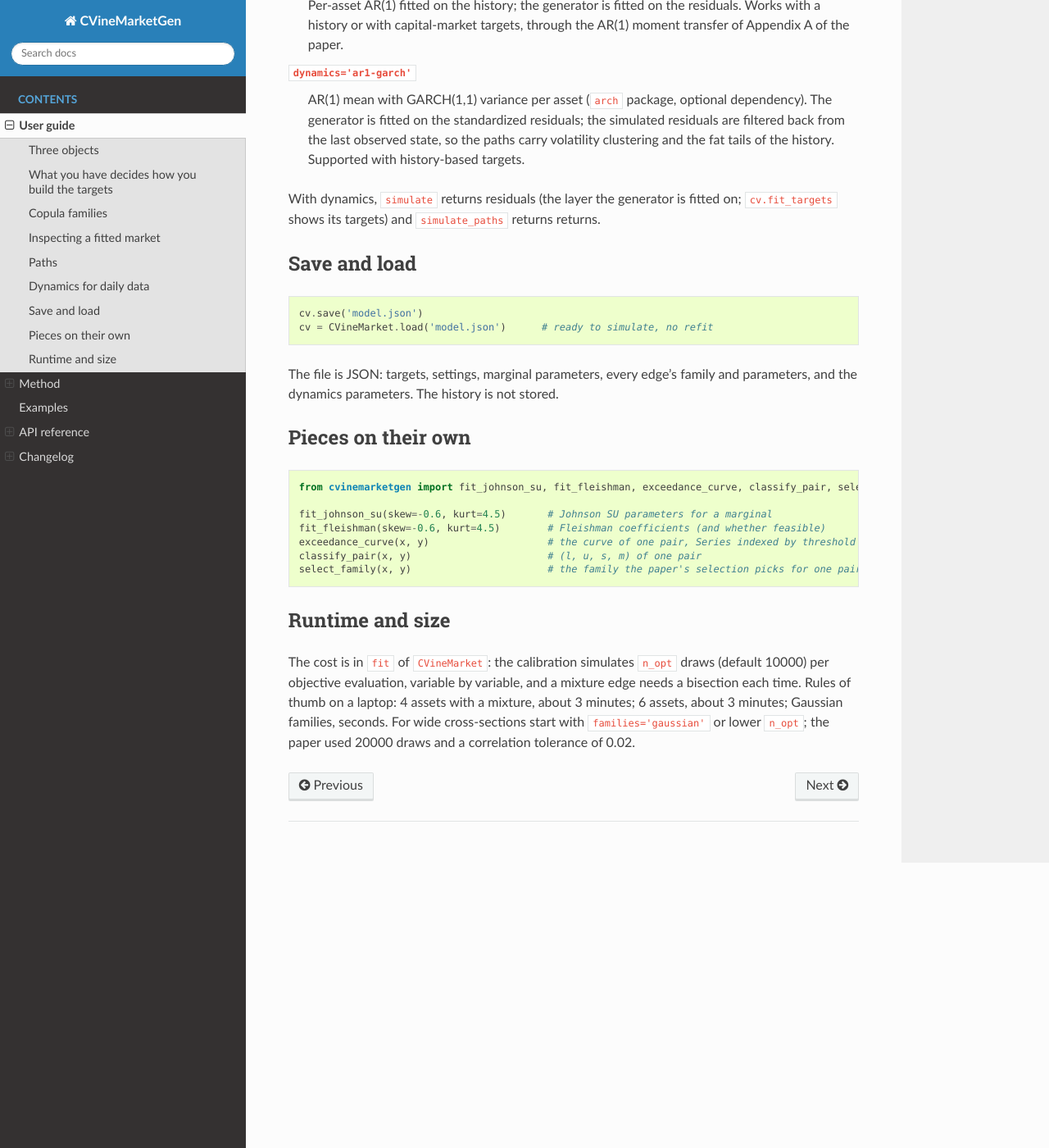
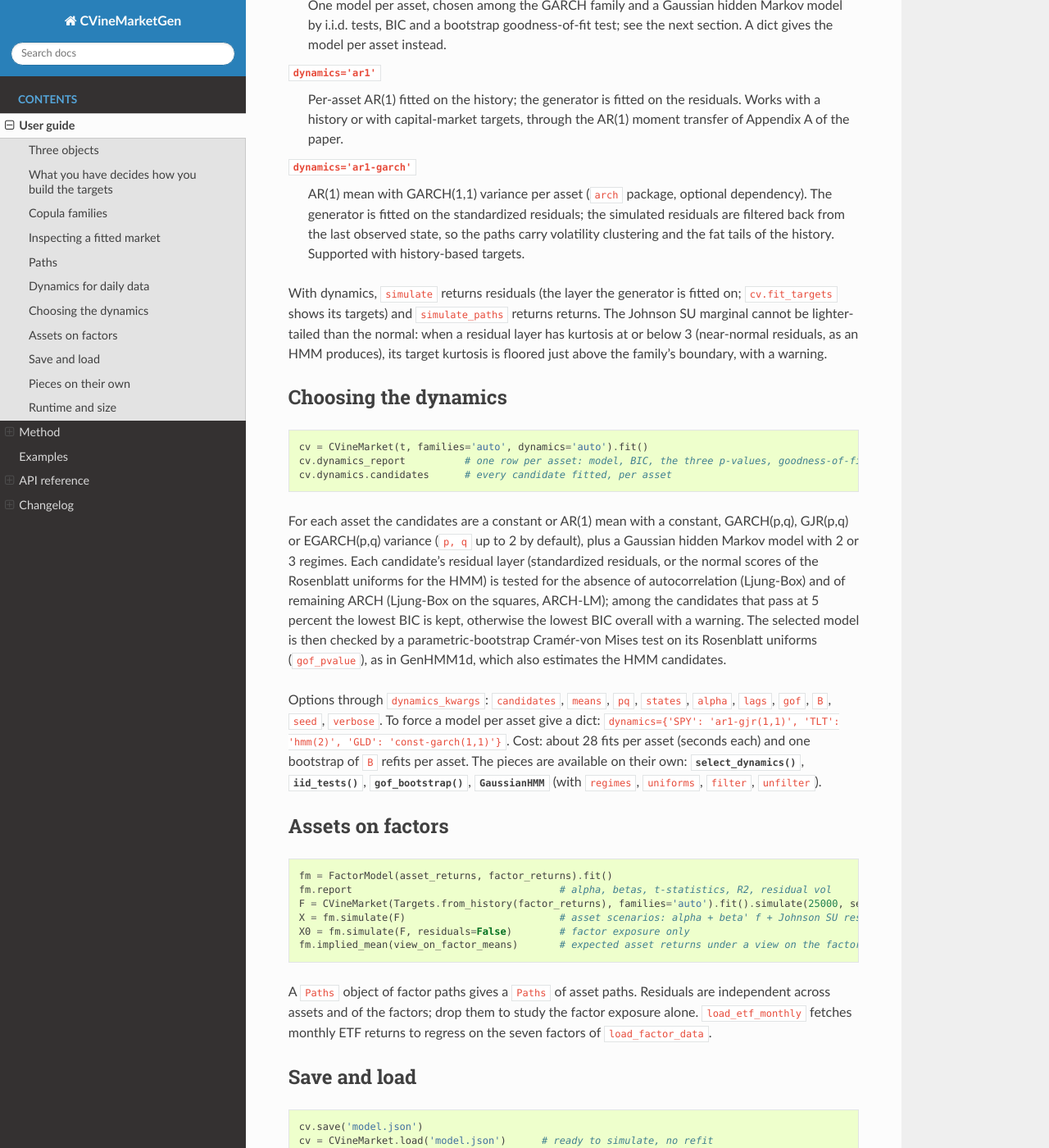
Before and after one commit to mamadouyamar/CVineMarketGen, a Sphinx documentation site: the page built from docs/userguide.rst, in a window 1280 px wide and 1400 px high, scrolled down 2847 px. Shown: the whole window at 82% size. Built offline with Sphinx 7.4.7 and the Read the Docs theme 3.1.0, drawn with Linux system fonts in a browser that asks for light colours; pages that are not in the unit, such as notebooks, are missing from menus; the version number is read from the project's files by our own code; some of the changed text lies outside the part shown.

Commit message:
Add files via upload

```diff
--- a/docs/examples.rst
+++ b/docs/examples.rst
@@ -15,3 +15,5 @@ badge.
    examples/05_ltcma_targeting
    examples/06_macro_factors
    examples/07_daily_paths_for_backtesting
+   examples/08_assets_on_macro_factors
+   examples/09_hmm_dynamics
--- a/docs/userguide.rst
+++ b/docs/userguide.rst
@@ -136,8 +136,13 @@ Dynamics for daily data
 .. code-block:: python
 
    t = Targets.from_history(daily_returns)
-   cv = CVineMarket(t, families='auto', dynamics='ar1-garch').fit()   # needs: pip install arch
+   cv = CVineMarket(t, families='auto', dynamics='auto').fit()        # needs: pip install arch
    P = cv.simulate_paths(1000, 252, seed=1)
+
+``dynamics='auto'``
+   One model per asset, chosen among the GARCH family and a Gaussian hidden
+   Markov model by i.i.d. tests, BIC and a bootstrap goodness-of-fit test; see
+   the next section. A dict gives the model per asset instead.
 
 ``dynamics='ar1'``
    Per-asset AR(1) fitted on the history; the generator is fitted on the
@@ -153,7 +158,59 @@ Dynamics for daily data
 
 With dynamics, ``simulate`` returns residuals (the layer the generator is
 fitted on; ``cv.fit_targets`` shows its targets) and ``simulate_paths``
-returns returns.
+returns returns. The Johnson SU marginal cannot be lighter-tailed than the
+normal: when a residual layer has kurtosis at or below 3 (near-normal
+residuals, as an HMM produces), its target kurtosis is floored just above the
+family's boundary, with a warning.
+
+Choosing the dynamics
+---------------------
+
+.. code-block:: python
+
+   cv = CVineMarket(t, families='auto', dynamics='auto').fit()
+   cv.dynamics_report          # one row per asset: model, BIC, the three p-values, goodness-of-fit p-value
+   cv.dynamics.candidates      # every candidate fitted, per asset
+
+For each asset the candidates are a constant or AR(1) mean with a constant,
+GARCH(p,q), GJR(p,q) or EGARCH(p,q) variance (``p, q`` up to 2 by default),
+plus a Gaussian hidden Markov model with 2 or 3 regimes. Each candidate's
+residual layer (standardized residuals, or the normal scores of the
+Rosenblatt uniforms for the HMM) is tested for the absence of autocorrelation
+(Ljung-Box) and of remaining ARCH (Ljung-Box on the squares, ARCH-LM); among
+the candidates that pass at 5 percent the lowest BIC is kept, otherwise the
+lowest BIC overall with a warning. The selected model is then checked by a
+parametric-bootstrap Cramér-von Mises test on its Rosenblatt uniforms
+(``gof_pvalue``), as in GenHMM1d, which also estimates the HMM candidates.
+
+Options through ``dynamics_kwargs``: ``candidates``, ``means``, ``pq``,
+``states``, ``alpha``, ``lags``, ``gof``, ``B``, ``seed``, ``verbose``. To
+force a model per asset give a dict:
+``dynamics={'SPY': 'ar1-gjr(1,1)', 'TLT': 'hmm(2)', 'GLD': 'const-garch(1,1)'}``.
+Cost: about 28 fits per asset (seconds each) and one bootstrap of ``B``
+refits per asset. The pieces are available on their own:
+:func:`~cvinemarketgen.selection.select_dynamics`,
+:func:`~cvinemarketgen.selection.iid_tests`,
+:func:`~cvinemarketgen.selection.gof_bootstrap`,
+:class:`~cvinemarketgen.hmm.GaussianHMM` (with ``regimes``, ``uniforms``,
+``filter``, ``unfilter``).
+
+Assets on factors
+-----------------
+
+.. code-block:: python
+
+   fm = FactorModel(asset_returns, factor_returns).fit()
+   fm.report                                   # alpha, betas, t-statistics, R2, residual vol
+   F = CVineMarket(Targets.from_history(factor_returns), families='auto').fit().simulate(25000, seed=1)
+   X = fm.simulate(F)                          # asset scenarios: alpha + beta' f + Johnson SU residual
+   X0 = fm.simulate(F, residuals=False)        # factor exposure only
+   fm.implied_mean(view_on_factor_means)       # expected asset returns under a view on the factors
+
+A ``Paths`` object of factor paths gives a ``Paths`` of asset paths. Residuals
+are independent across assets and of the factors; drop them to study the
+factor exposure alone. ``load_etf_monthly`` fetches monthly ETF returns to
+regress on the seven factors of ``load_factor_data``.
 
 Save and load
 -------------
```
Also changed, not shown: other parts of docs/examples.rst (+1 -1 lines), docs/api.rst (+20 -2 lines), docs/method.rst (+17 -0 lines).
